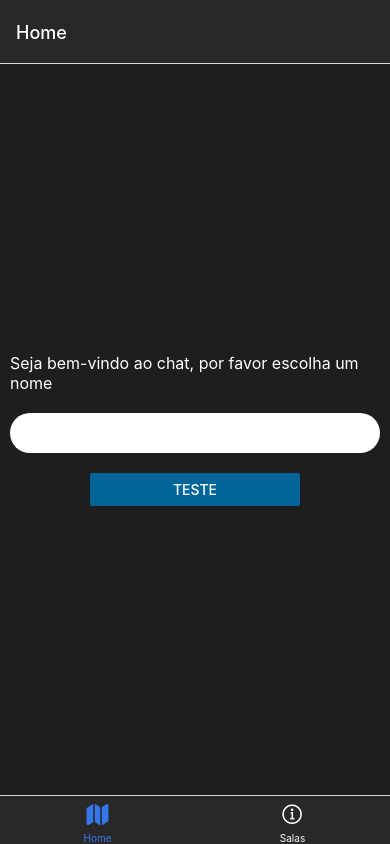
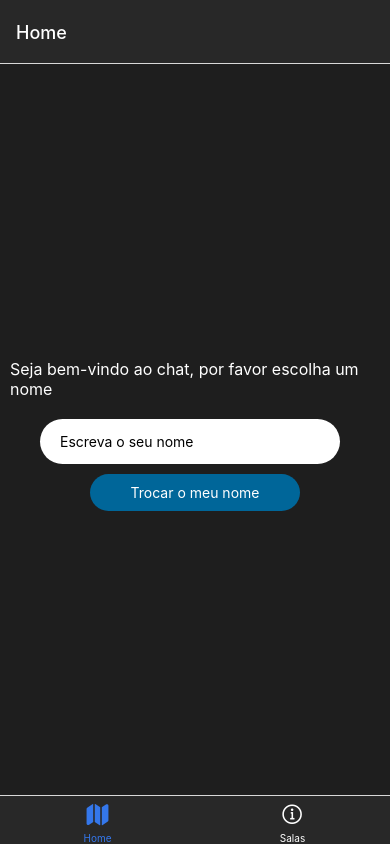
Before and after one commit to peterson337/Clone-whatsapp-react-native, a React Native app: screen / in a window 390 px wide. Built offline with nearby package versions, Linux system fonts and the light colour scheme.

Commit message:
Projeto em desenvolvimento

```diff
--- a/App.js
+++ b/App.js
@@ -1,18 +1,28 @@
-import  React, {useState, useEffect} from 'react';
+import  React, {useState, useEffect, useRef} from 'react';
 import {
   Text,
   View,
   StatusBar,
   TextInput,
   StyleSheet,
-  Button
+  Button,
+  TouchableOpacity,
+  ScrollView,
 } from 'react-native';
-import { NavigationContainer, DefaultTheme } from '@react-navigation/native';
+import { NavigationContainer, DefaultTheme, useFocusEffect } from '@react-navigation/native';
 import { createNativeStackNavigator } from '@react-navigation/native-stack';
 
 import { createBottomTabNavigator } from '@react-navigation/bottom-tabs';
 
 import { Ionicons } from '@expo/vector-icons';
+
+import {db} from "./Firebase";
+
+import {
+  collection,
+  onSnapshot
+  } from "firebase/firestore";
+
 
 
 
@@ -20,11 +30,12 @@ function HomeScreen({route, navigation}) {
         const [name, setName] = useState('');
         const [definedName, setDefinedName] = useState(false);
 
-
   return (
-    <View style={styles.container}>
+    <View style={{...styles.container,
+                    justifyContent: 'center',
+                    alignItems: 'center', }}>
       {
-      name === ''?(
+      !definedName?(
         <View
         style={styles.subContainer}>
 
@@ -34,25 +45,26 @@ function HomeScreen({route, navigation}) {
         Seja bem-vindo ao chat, por favor escolha um nome
         </Text>
 
-        <TextInput
-        onChange={(text) =>setName(text)}
+         <View style={styles.divInput}>
+         <TextInput
+        onChangeText={(text) =>setName(text)}
+
         style={styles.TextInput}
+        placeholder={'Escreva o seu nome'}
         ></TextInput>
+          </View>
 
-        <View
-        style={styles.Button}
 
-        >
-        <Button
-        title='teste'
-        color={'#069'}
-        onPress={() => setDefinedName(true)}
-          style={{
-            paddingVertical: 80
-          }}>
 
-        </Button>
-        </View>
+        <TouchableOpacity
+        onPress={() => setDefinedName(true)}>
+          <Text
+          style={styles.TouchableOpacity}
+          >
+          Trocar o meu nome
+          </Text>
+
+        </TouchableOpacity>
 
       </View>
     )   : (
@@ -63,6 +75,17 @@ function HomeScreen({route, navigation}) {
       >
         Seja bem-vindo ao chat {name}
         </Text>
+
+        <TouchableOpacity
+         onPress={() => navigation.navigate('Salas', {userName: name,
+                                                      userId: new Date().getTime()})}>
+          <Text
+          style={styles.TouchableOpacity}
+          >
+          Ir para o chat
+          </Text>
+
+        </TouchableOpacity>
     </View>
     )
 
@@ -71,18 +94,149 @@ function HomeScreen({route, navigation}) {
   );
 }
 
-function ChatScreen() {
+function ChatScreen({route, navigation}) {
+      const [rooms, setRooms] = useState([]);
+      const [name, setName] = useState('');
+
+
+      useFocusEffect(
+        React.useCallback(() => {
+          if (route.params && route.params.userName != undefined) {
+            if (name == "") {
+              alert("Seja bem-vindo ao chat: " + route.params.userName);
+              setName(route.params.userName);
+              /* console.log('O seu id é' + route.params.userId) */
+            }
+
+          } else {
+               navigation.navigate('Home');
+          }
+        }, [route.params])
+      );
+
+      useEffect(() => {
+        const unsubscribe = onSnapshot(collection(db, 'rooms'), (snapshot) => {
+          setName(route.params.userName);
+          setRooms(
+            snapshot.docs.map((doc) => ({
+              id: doc.id,
+              data: doc.data()
+            }))
+          );
+        });
+
+        return () => {
+          unsubscribe();
+        };
+      }, []);
+
+
   return (
-    <View style={{ flex: 1, justifyContent: 'center', alignItems: 'center' }}>
-      <Text>Chat!</Text>
+    <View style={styles.container}>
+      <View
+       style={styles.chat}>
+
+      <Text
+      style={{...styles.Text,
+                 color: 'rgb(52, 119, 235)',
+                fontSize: 17,
+                 margin: 0,}}
+      >BroadCast List {/* {route.params.userName} */}
+      </Text>
+
+      <Text
+      style={{...styles.Text,
+                 color: 'rgb(52, 119, 235)',
+                fontSize: 17,
+                 margin: 0,}}
+      >New room
+      </Text>
+
+      </View>
+        {
+          rooms.map((val) => {
+            return(
+              <View
+              key={val.id}
+              style={{...styles.chat,
+                        borderBottomColor: 'rgba(255, 255, 255,0.4)',
+
+              }}
+              >
+                <TouchableOpacity
+                   onPress={() => navigation.navigate('Room', {chatName: val.id})}
+
+
+                ><Text
+                style={{...styles.Text,
+                  fontSize: 22,
+                  margin: 0,
+        }}
+                >
+                 {val.id}
+                </Text>
+
+                </TouchableOpacity>
+
+
+                  <Text
+                  style={{...styles.Text,
+                            fontSize: 12,
+                            margin: 0,
+                  }}
+                   >
+                   <Ionicons
+                    size={18}
+                    name='ios-information-circle'
+                   />
+                     Disponível
+                  </Text>
+
+              </View>
+            )
+          })
+        }
+
     </View>
   );
 }
 
-const HomeStack = createNativeStackNavigator();
+
+const RoomScreen = ({route, navigation}) => {
+      const [messages, setMessages] = useState([]);
+      const [currentmessages, setCurrentMessages] = useState('');
+      const ScrollViewRef = useRef();
+
+      return(
+        <View
+         style={styles.container}>
+          <ScrollView
+          ref={ScrollViewRef}
+          onContentSizeChange={() => ScrollViewRef.current.scrollToEnd({animated: true})}
+          style={{flex: 0.8}}
+          >
+            <Text>Estou na sala individual</Text>
+          </ScrollView>
+        </View>
+      )
+
+}
 
 
+const HomeStack = createNativeStackNavigator();
+const ChatStack = createNativeStackNavigator();
 const Tab = createBottomTabNavigator();
+
+const ChatStackScreen = () => {
+       return(
+
+          <ChatStack.Navigator>
+          <ChatStack.Screen name='Room' component={RoomScreen}/>
+
+          </ChatStack.Navigator>
+
+       )
+}
 
 const MyTheme = {
 
@@ -107,7 +261,8 @@ export default function App() {
   return (
     <NavigationContainer theme={MyTheme}>
    <Tab.Navigator
-  screenOptions={({ route }) => ({
+    screenOptions={({ route }) => ({
+    /* lazy: false, */
     tabBarIcon: ({ focused, color, size }) => {
       let iconName;
 
@@ -133,7 +288,7 @@ export default function App() {
     ],
   })}
 >
-  <Tab.Screen name="Home" component={HomeScreen} />
+  <Tab.Screen name="Home" component={HomeScreen}/>
   <Tab.Screen name="Salas" component={ChatScreen} />
   {/* <Tab.Screen name="Settings" component={SettingsScreen} /> */}
 </Tab.Navigator>
@@ -148,8 +303,7 @@ export default function App() {
 const styles = StyleSheet.create({
   container: {
     flex: 1,
-    justifyContent: 'center',
-    alignItems: 'center',
+
     backgroundColor: 'rgb(30,30,30)',
   },
 
@@ -163,14 +317,20 @@ const styles = StyleSheet.create({
 
   },
 
+  divInput: {
+    marginLeft: 30,
+  },
+
   TextInput: {
-     width: 370,
+     width: 300,
      height: 40,
      backgroundColor: 'white',
-     padding: 10,
-     borderRadius: 20,
+     paddingLeft: 20,
+     height: 45,
+     borderRadius: 30,
      marginBottom: 10,
      margin: 10,
+
 
   },
 
@@ -178,7 +338,23 @@ const styles = StyleSheet.create({
     paddingHorizontal: 80,
     margin: 10,
 
+  },
+
+  TouchableOpacity: {
+    color: 'white',
+    backgroundColor: '#069',
+    padding: 10,
+    textAlign: 'center',
+    borderRadius: 20,
+    marginHorizontal: 90,
 
   },
 
+  chat: {
+    borderBottomColor: 'white',
+    borderBottomWidth: 1,
+    flexDirection: 'row',
+    padding: 10,
+    justifyContent: 'space-between'},
+
 });
--- a/package.json
+++ b/package.json
@@ -16,7 +16,8 @@
     "expo-status-bar": "~1.4.4",
     "firebase": "^9.22.2",
     "react": "18.2.0",
-    "react-native": "0.71.8"
+    "react-native": "0.71.8",
+    "react-native-screens": "~3.20.0"
   },
   "devDependencies": {
     "@babel/core": "^7.20.0"
```
Also changed, not shown: 1 other file (tests, documents, lock files or other folders).
